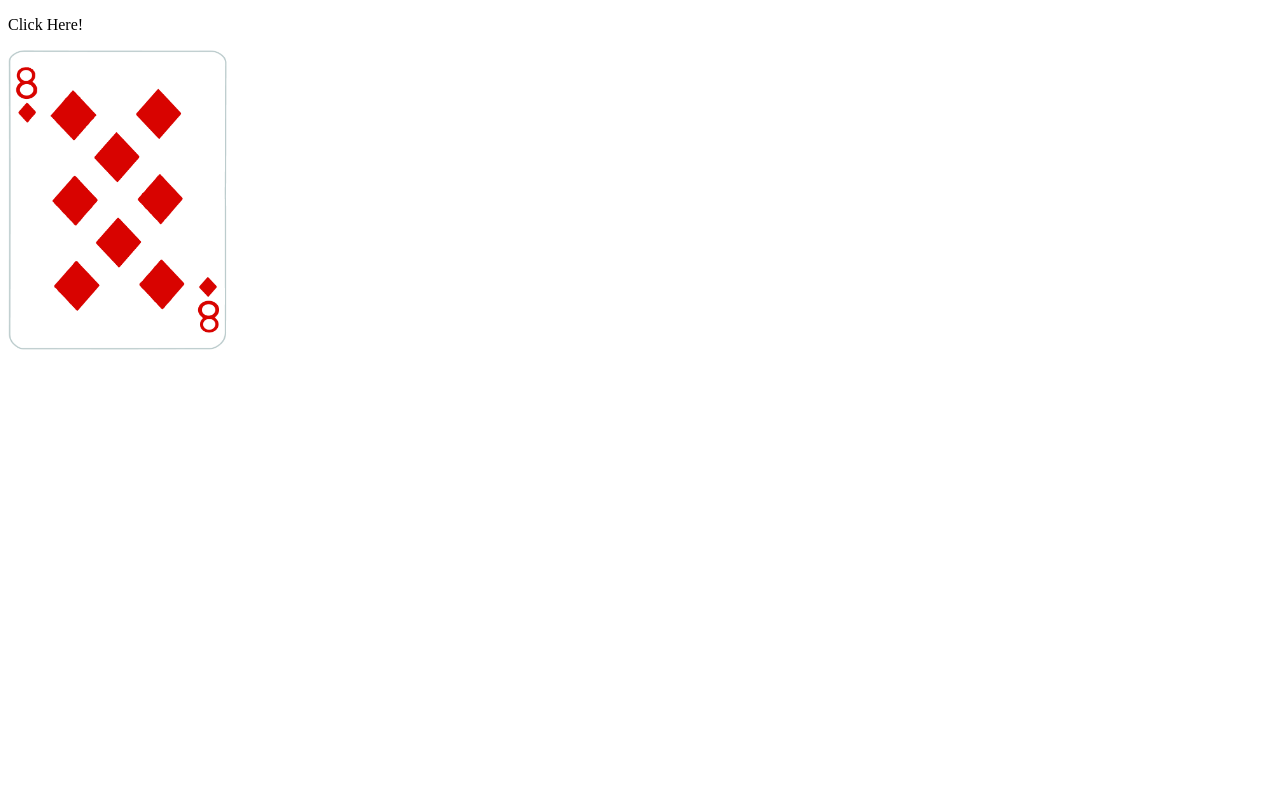
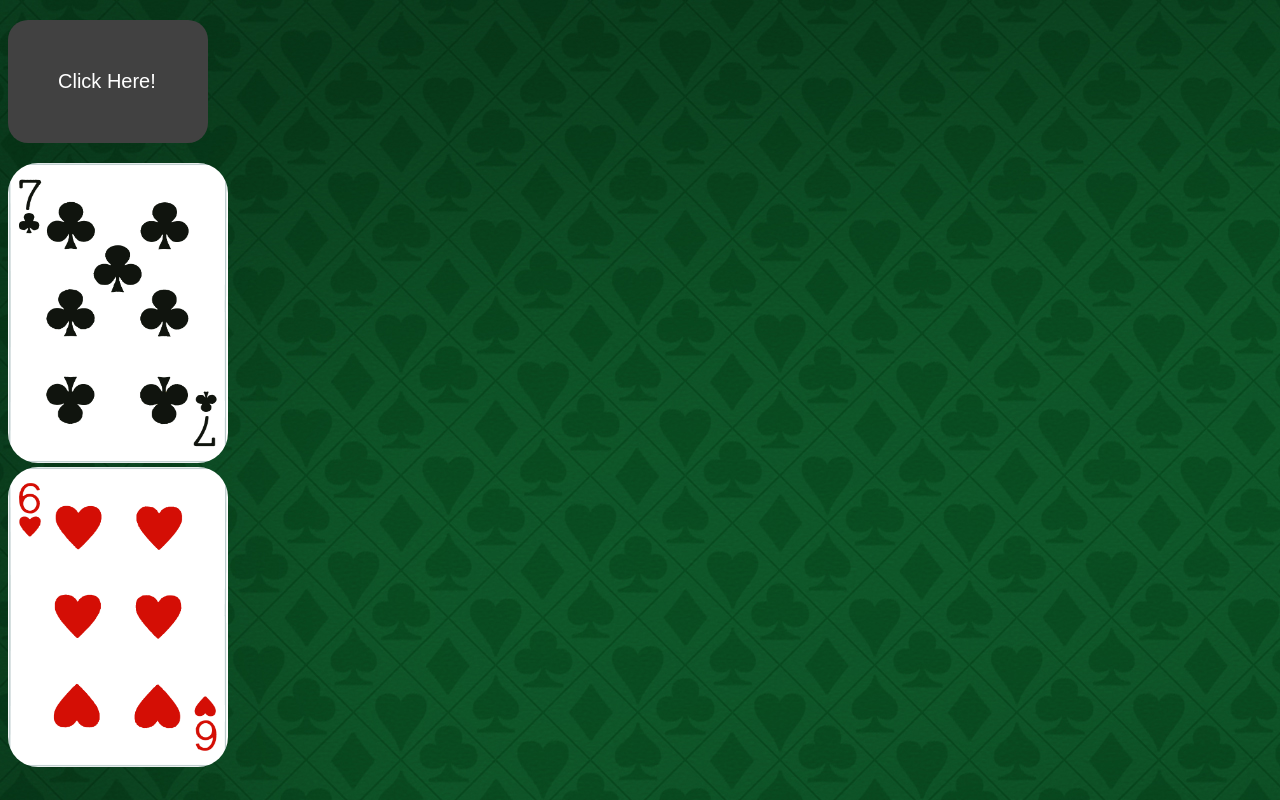
Before and after one commit to PeytonBailey00/Week-13---Summative-Project, a plain HTML site: page index.html in a window 1280 px wide. Both pictures are taken after a click on the element "Click Here!". Drawn offline with Linux system fonts and the light colour scheme.

Commit message:
Third Commit. 4-12-22. Added Computer Cards & Stylized Card Button.

```diff
--- a/app.js
+++ b/app.js
@@ -1,10 +1,30 @@
 function run() {
-    getCard()
+    playerCard()
+    computerCard()
+    playerTotal()
+    computerTotal()
 }
 
-function getCard() {
+function playerCard() {
     var r = Math.floor(Math.random() * 10) + 1
     var suitArray = ["C", "D", "H", "S"]
     var randomSuit = Math.floor(Math.random() * 4) // 0 to 3
-    document.getElementById("card").insertAdjacentHTML("beforeend", "<img src=cards/" + r + suitArray[randomSuit] + ".jpg>")
+    document.getElementById("player").insertAdjacentHTML("beforeend", "<img src=Cards/" + r + suitArray[randomSuit] + ".jpg>")
 }
+
+function computerCard() {
+    var c = Math.floor(Math.random() * 10) + 1
+    var suitArray2 = ["C", "D", "H", "S"]
+    var randomSuit2 = Math.floor(Math.random() * 4) // 0 to 3
+    document.getElementById("computer").insertAdjacentHTML("beforeend", "<img src=Cards/" + c + suitArray2[randomSuit2] + ".jpg>")
+}
+
+function playerTotal() {
+    let a = document.getElementById("pTotal")
+    a.innerHTML = "Your Total is " + r + "."
+}
+
+function computerTotal() {
+    let b = document.getElementById("cTotal")
+    b.innerHTML = "Computer Total is " + c + "."
+}
--- a/index.html
+++ b/index.html
@@ -4,15 +4,25 @@
     <meta charset="UTF-8">
     <title>Unit 13</title>
     <link rel="stylesheet" href="style.css">
+    <style>
+        body {
+          background-image: url('table.jpeg');
+        }
+        </style>
 </head>
 <body>
 
     <p onclick="run()" id="paragraph">Click Here!</p>
 
-    <div id="card">
+    <div id="player">
     </div>
 
+    <div id="computer">
+    </div>
 
+    <h1 id="pTotal"></h1>
+
+    <h1 id="cTotal"></h1>
 
     <script src="app.js"></script>
 </body>
--- a/style.css
+++ b/style.css
@@ -1,4 +1,21 @@
-#card > img {
+#paragraph {
+    background-color: rgb(65, 65, 65);
+    color: white;
+    font-family: fantasy;
+    font-size: 20px;
+    border-radius: 20px;
+    padding: 50px;
+    width: 100px;
+}
+
+#player > img {
     height: 300px;
     width: 220px;
+    border-radius: 30px;
 }
+
+#computer > img {
+    height: 300px;
+    width: 220px;
+    border-radius: 30px;
+}
```
Also changed, not shown: Cards/back.jpg (deleted), table.jpeg (added), 1 other file.
